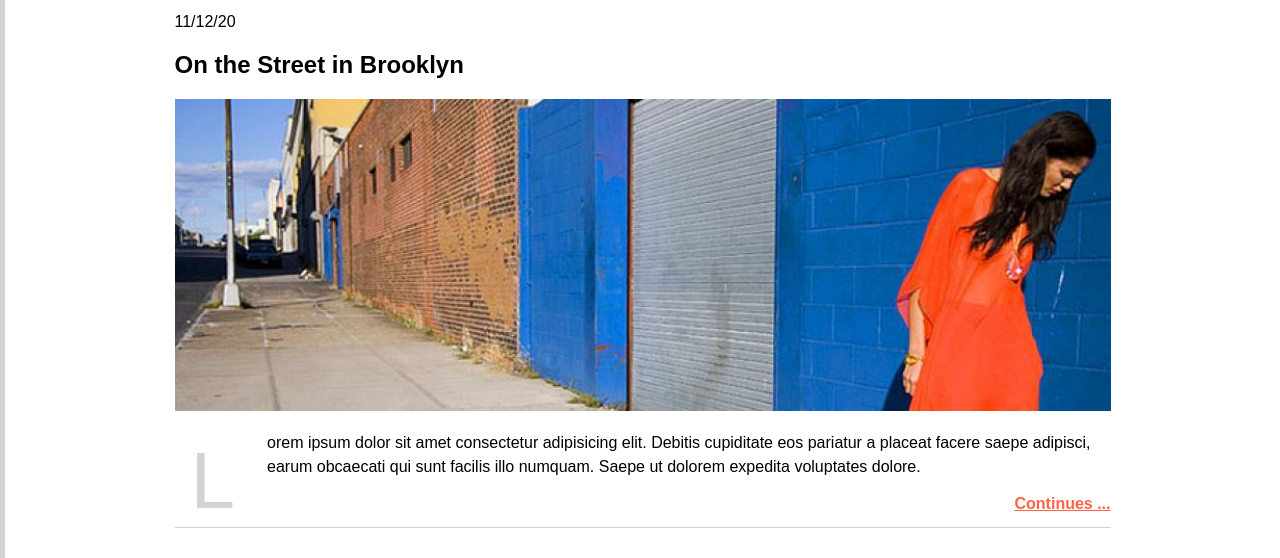
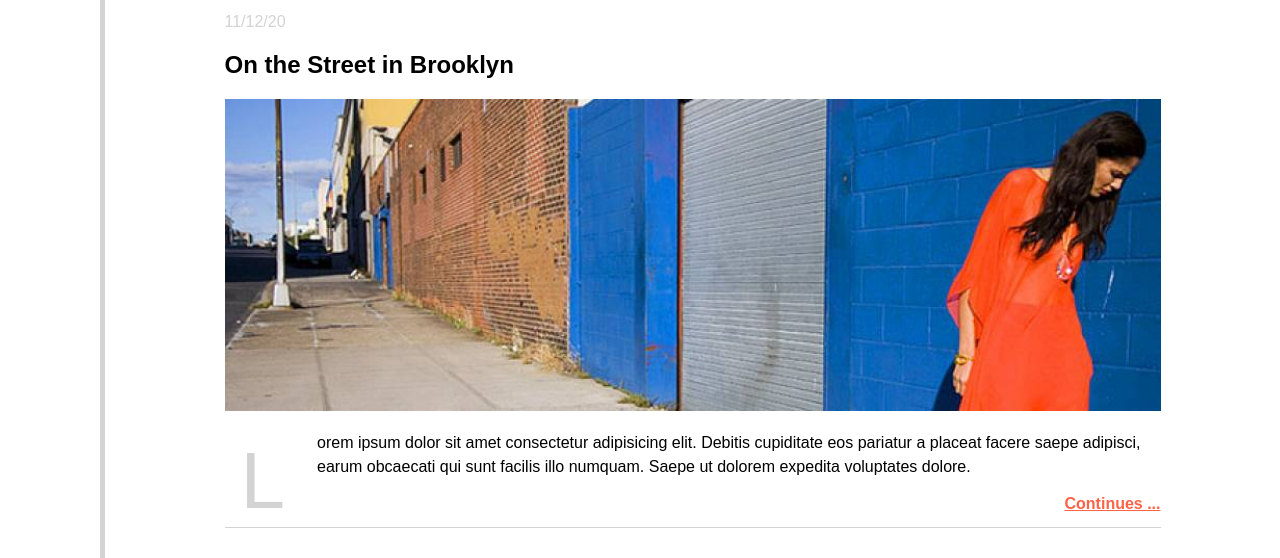
Before and after one commit to opashaj5/Fashion-Blog-Part-1, a plain HTML site: page index.html in a window 1280 px wide. Shown: the part 242-800 px from the top of the page. Drawn offline with Linux system fonts and the light colour scheme.

Commit message:
final touches on styling

```diff
--- a/style.css
+++ b/style.css
@@ -4,12 +4,17 @@
 
 html {
     border-left: 5px solid lightgray;
+    margin-left: 100px;
 }
 
 body {
     min-height: 100vh;
     max-width: 1000px;
     margin: auto;
+}
+
+time {
+    color: lightgray;
 }
 
 header,
```
